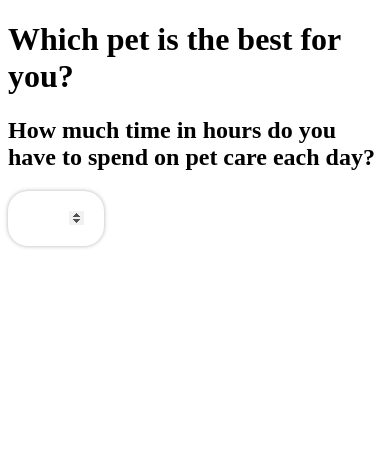
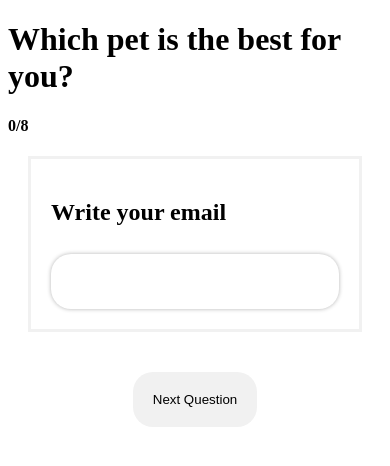
Before and after one commit to danramirez11/webLab2, a React (Vite) app: page / in a window 390 px wide. Shown: the top 466 px of the page. Built offline with nearby package versions, Linux system fonts and the light colour scheme; the HTML template or start-up script is replaced by a standard one.

Commit message:
add css and responsive

```diff
--- a/src/Components/CheckInput.jsx
+++ b/src/Components/CheckInput.jsx
@@ -1,8 +1,17 @@
 import './inputs.css'
+import { useState } from 'react';
 
 const CheckInput = ({props, onSelect}) => {
+    const [isSelected, setIsSelected] = useState(false);
+
+    const handleClick = () => {
+        console.log('clicked')
+        setIsSelected(!isSelected);
+        onSelect(props.points);
+    }
+
     return (
-        <button onClick={() => {onSelect(props.points)}}>
+        <button className={isSelected? 'selected' : ''} onClick={handleClick}>
             {props.answer}
         </button>
     )
--- a/src/Components/CounterInput.jsx
+++ b/src/Components/CounterInput.jsx
@@ -1,5 +1,3 @@
-import './inputs.css'
-
 import './inputs.css'
 
 const CounterInput = ({props, onSelect}) => {
--- a/src/Components/QuizzSection.jsx
+++ b/src/Components/QuizzSection.jsx
@@ -4,6 +4,7 @@ import SliderInput from "./SliderInput";
 import { useState } from "react";
 import TextInput from "./TextInput";
 import ResultCard from "./ResultCard";
+import './quizz.css'
 
 const QuizzSection = ({data}) => {
     const {questions, results} = data;
@@ -28,8 +29,6 @@ const QuizzSection = ({data}) => {
                 }
             })
         })
-
-        setStep(step + 1)
     };
 
     const renderQuestion = (question) => {
@@ -37,7 +36,7 @@ const QuizzSection = ({data}) => {
 
             case "counter":
                 return (
-                    <div key={question.id}>
+                    <div className="queDiv" key={question.id}>
                     <h2>{question.question}</h2>
                     <CounterInput
                     onSelect={handleAnswer}
@@ -48,7 +47,7 @@ const QuizzSection = ({data}) => {
 
             case "multiple":
                 return (
-                    <div key={question.id}>
+                    <div className="queDiv" key={question.id}>
                     <h2>{question.question}</h2>
                     {question.answers.map((answer) => {
                         return (
@@ -61,7 +60,7 @@ const QuizzSection = ({data}) => {
 
             case "slider":
                 return (
-                    <div key={question.id}>
+                    <div className="queDiv" key={question.id}>
                     <h2>{question.question}</h2>
                     <SliderInput props={question.answers} onSelect={handleAnswer}></SliderInput>
                     </div>
@@ -69,12 +68,9 @@ const QuizzSection = ({data}) => {
 
             case "text":
                 return (
-                    <div key={question.id}>
+                    <div className="queDiv" key={question.id}>
                     <h2>{question.question}</h2>
-                    <TextInput/>
-                    <button onClick={() => {
-                        finishTest()
-                    }}>Finish Test</button>
+                    <TextInput prop={question}/>
                     </div>
                 )
 
@@ -103,15 +99,34 @@ const QuizzSection = ({data}) => {
         setStep(step + 1)
     }
 
+    const nextQue = () => {
+        setStep(step + 1)
+    }
+
+    const goBack = () => {
+        setStep(step - 1)
+    }
+
 
     return (
         <>
+
+        <h4>{step}/{questions.length}</h4>
+
         { step < questions.length && (
             renderQuestion(questions[step])
         )}
         { step === questions.length && (
             <ResultCard result = {result}></ResultCard>
         )}
+
+        <div className="buttonDiv">
+        { step !== 0 ? <button onClick={goBack}>Go back</button> : null}
+
+        {step === questions.length-1 ? <button onClick={finishTest}>Finish Test</button> :
+        <button onClick={nextQue}>Next Question</button>}
+        </div>
+
         </>
     )
 }
--- a/src/Components/TextInput.jsx
+++ b/src/Components/TextInput.jsx
@@ -1,8 +1,8 @@
 import './inputs.css'
 
-const TextInput = () => {
+const TextInput = ({prop}) => {
     return (
-        <input type="text" />
+        <input type={prop.specific ? 'email' : 'text'} />
     );
 }
 
--- a/src/Components/inputs.css
+++ b/src/Components/inputs.css
@@ -11,3 +11,15 @@ input, button{
 input[type=number]::-webkit-inner-spin-button {
     opacity: 1;
 }
+
+input[type=range] {
+    width: 100%;
+    height: 10px;
+    background-color: #ddd;
+    box-shadow: none;
+    border-radius: 5px;
+}
+
+.selected{
+    box-shadow: 0 0 4px rgba(0, 120, 226, 0.619);
+}
--- /dev/null
+++ b/src/Components/quizz.css
@@ -0,0 +1,23 @@
+.buttonDiv{
+    margin: 20px;
+    padding: 20px;
+    display: flex;
+    gap: 8px;
+    justify-content: center;
+}
+
+.buttonDiv button{
+    box-shadow: none;
+    background-color: #f1f1f1;
+}
+
+.queDiv{
+    margin: 20px;
+    padding: 20px;
+    display: flex;
+    flex-direction: column;
+    flex-wrap: wrap;
+    gap: 8px;
+    border: solid;
+    border-color: #f1f1f1;
+}
--- a/src/data/data.js
+++ b/src/data/data.js
@@ -1,5 +1,11 @@
 const quizzData = {
     questions: [
+    {
+        id: 0,
+        question: "Write your email",
+        type: "text",
+        specific: "email"
+    },
     {
         id: 0,
         question: "How much time in hours do you have to spend on pet care each day?",
--- a/src/main.css
+++ b/src/main.css
@@ -1,3 +1,7 @@
 body{
     font-family: 'Poppins';
+    display: flex;
+    flex-direction: column;
+    align-items: center;
+    justify-content: center;
 }
```
